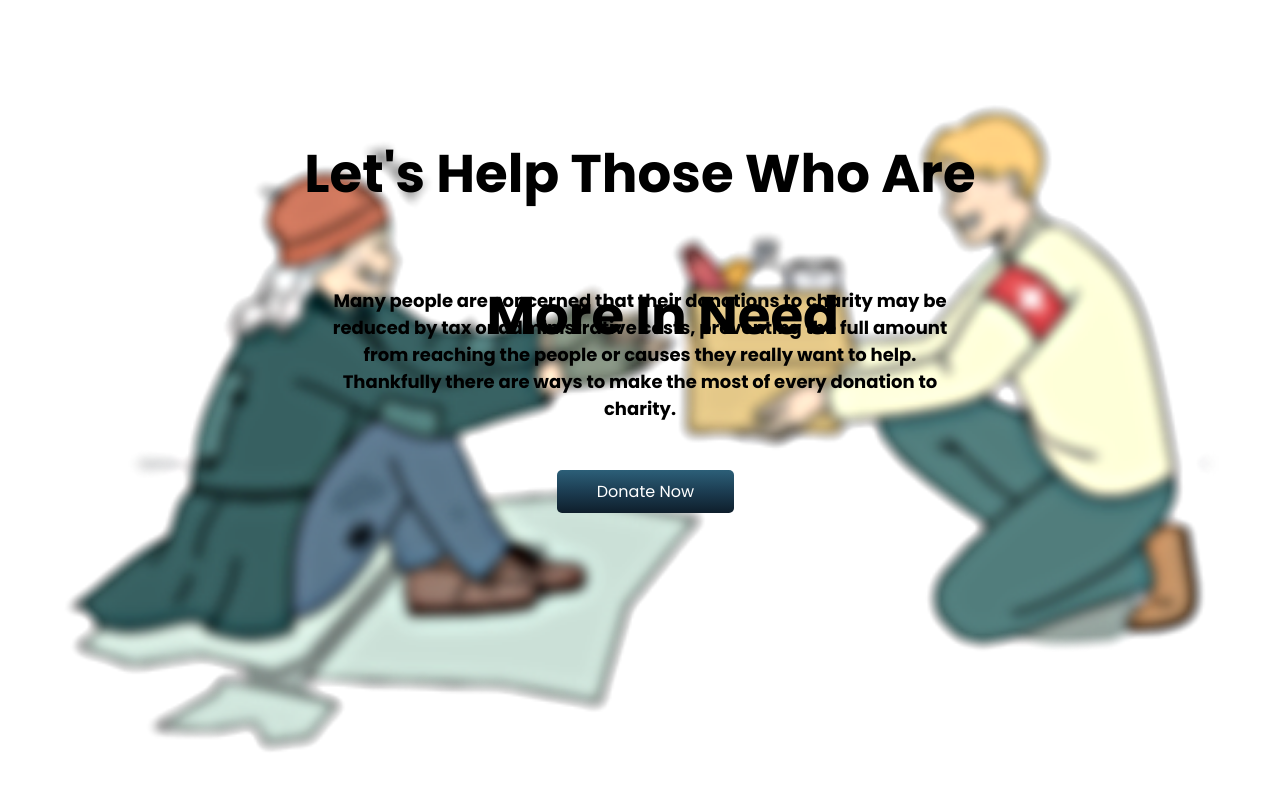
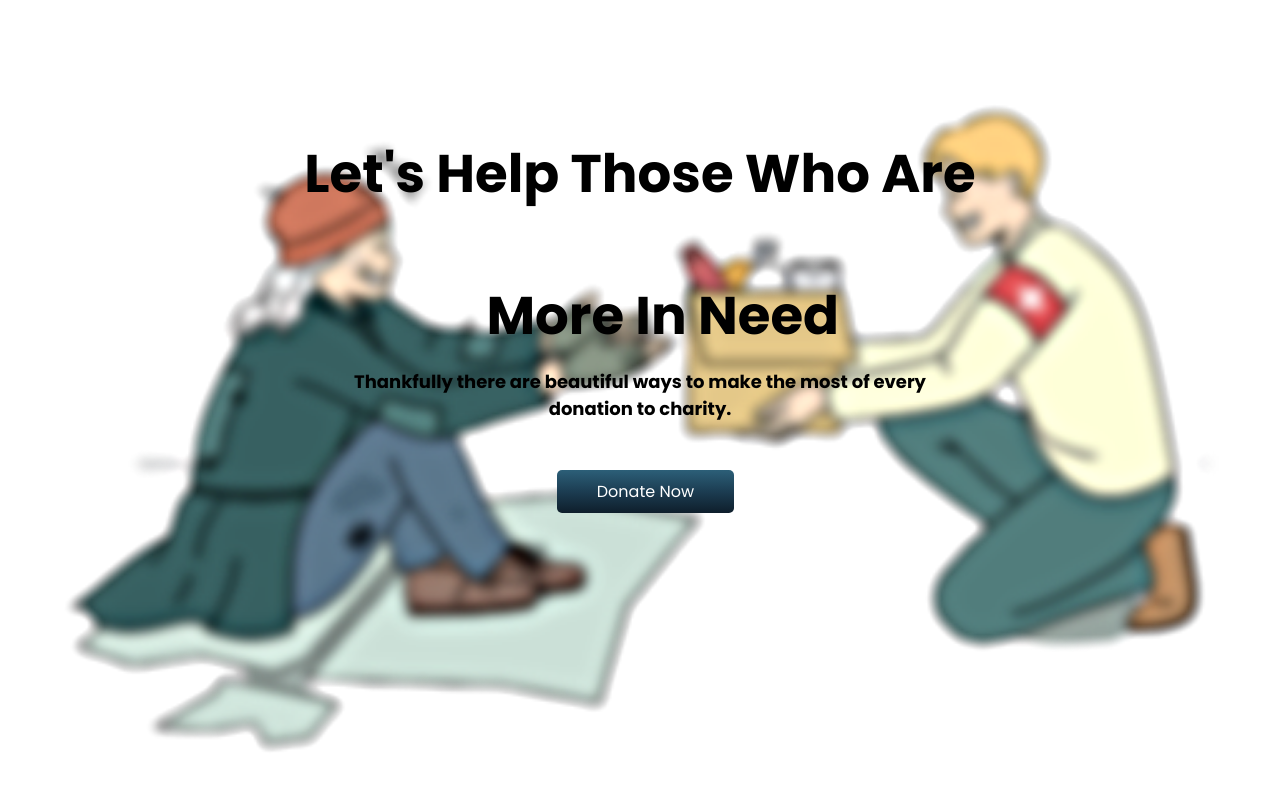
Before and after one commit to TasnimSarwar/assignment-1, a plain HTML site: page index.html in a window 1280 px wide. Shown: the top 800 px of the page. Drawn offline with Linux system fonts and the light colour scheme.

Commit message:
other commit

```diff
--- a/index.html
+++ b/index.html
@@ -15,7 +15,7 @@
     <div class="text">
     <h1 class="head-1">Let's Help Those Who Are</h1>
     <h2 class="head-2">More In Need</h2>
-    <p class="p1">Many people are concerned that their donations to charity may be reduced by tax or administrative costs, preventing the full amount from reaching the people or causes they really want to help. Thankfully there are ways to make the most of every donation to charity.</p>
+    <p class="p1">Thankfully there are beautiful ways to make the most of every donation to charity.</p>
     </div>
     <div class="box">
         <div class="button">
```
